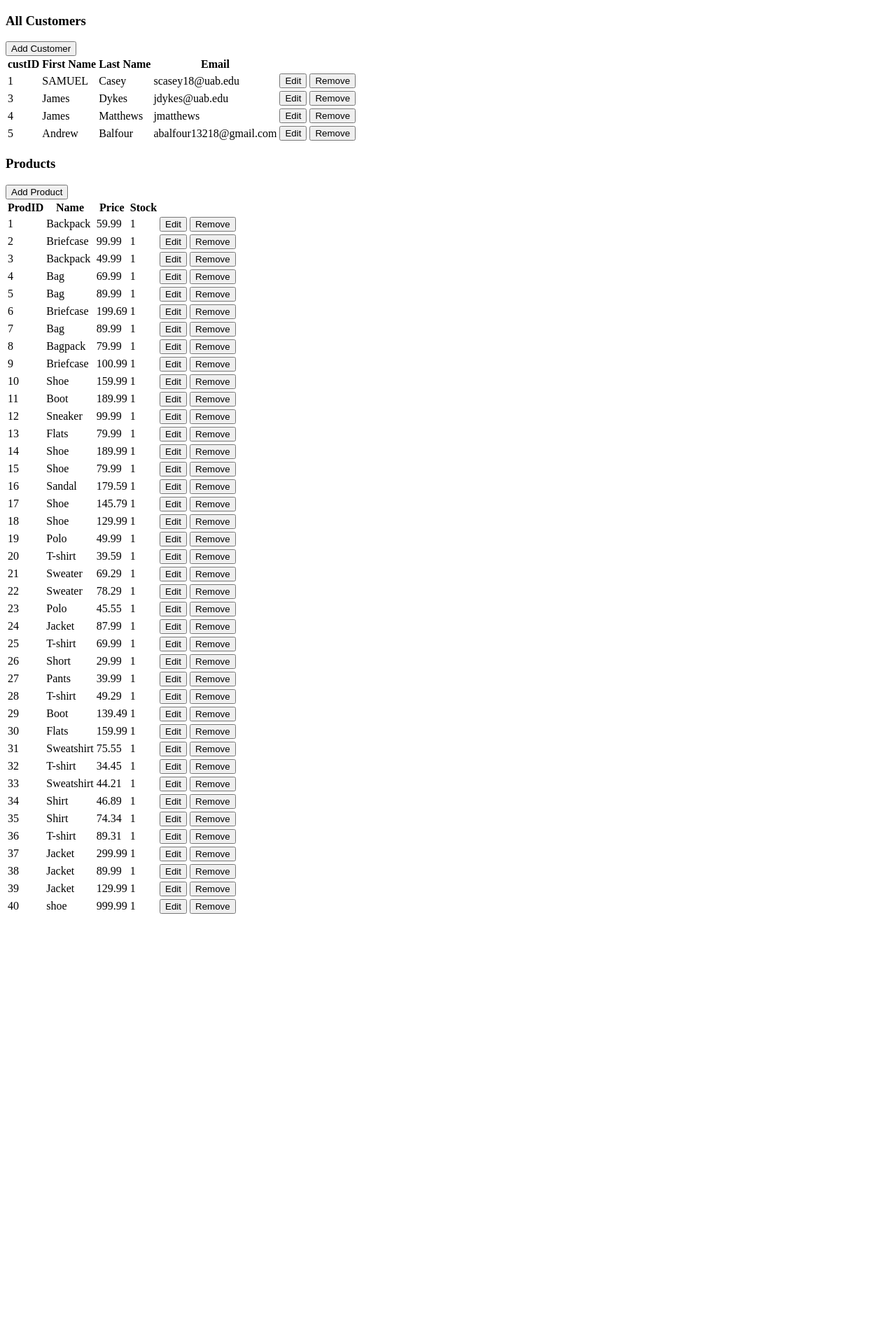
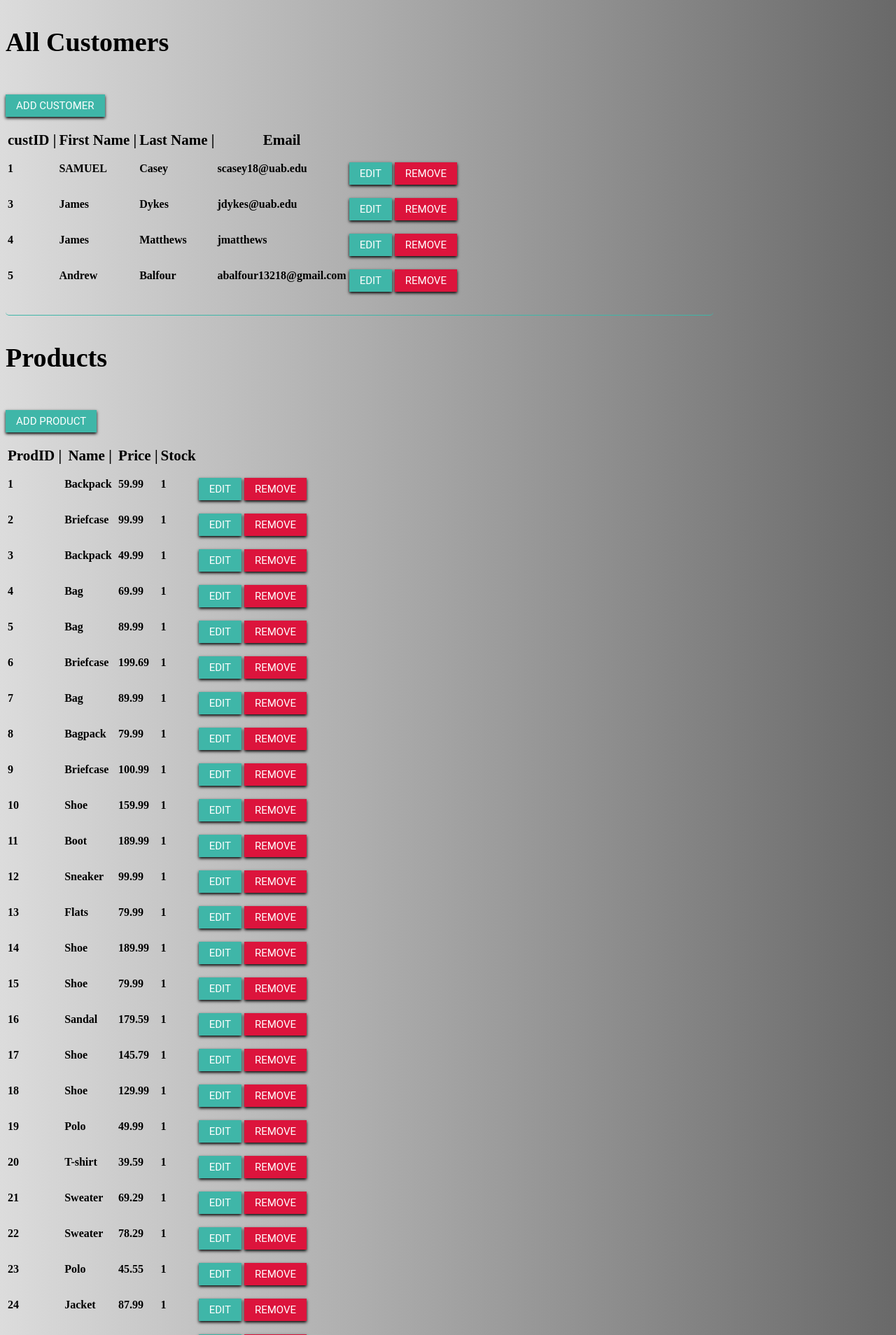
Before and after one commit to scasey18/SmartShop, a Flask app: page /admin in a window 1280 px wide. Shown: the top 1908 px of the page at 70% size. Before the commit the page ends 1306 px from the top, so only its background shows below. Run offline with Flask 2, Linux system fonts and the light colour scheme; a user stored in the database is signed in; data comes from the database, SQL or seed files in the repository; both versions use the stored data as it was after the commit.

Commit message:
admin and redeisgn of sites

```diff
--- a/templates/admin.html
+++ b/templates/admin.html
@@ -1,5 +1,126 @@
 <!DOCTYPE html>
 <html lang="en">
+
+
+
+<style type="text/css">
+    body {
+        background: linear-gradient(to right, #DCDCDC, #696969);
+        overflow-x: hidden;
+    }
+
+    .container {
+        background: #696969;
+        margin: 0 auto;
+        box-shadow: 10px 10px 20px 0px   #000;
+        margin-bottom: 50px;
+        border-radius: 10px;
+        margin-top: 50px;
+    }
+
+    .rightbox {
+        width: 60%;
+        margin-left: 27%;
+        /*display: none;*/
+    }
+
+    .tabShow {
+        transition: all .5s ease-in;
+        width: 80%
+
+    }
+
+    h1 {
+        font-family: "Monsterrat", sans-serif;
+        color: white;
+        font-size: 1.2rem;
+        margin-top: 40px;
+        margin-bottom: 35px;
+        font-size: 24px
+    }
+
+    h2 {
+        color: white;
+        font-family: "Roboto", sans-serif;
+        text-transform: uppercase;
+        font-size: 16px;
+        letter-spacing: 1px;
+        margin-left: 2px;
+        margin-top: 10px;
+    }
+
+    .input,
+    p {
+        border: 0;
+        border-bottom: 1px solid #3fb6a8;
+        width: 80%;
+        font-family: 'montserrat', sans-serif;
+        font-size: 1em;
+        padding: 7px 0;
+        color: #070707;
+        outline: none;
+        border-radius: 5px;
+    }
+
+    span {
+        font-size: .7em;
+        color: #777;
+    }
+
+    .btn {
+        font-family: "roboto", sans-serif;
+        text-transform: uppercase;
+        font-size: 15px;
+        border: 0;
+        color: #fff;
+        background: #3fb6a8;
+        padding: 7px 15px;
+        box-shadow: 0px 2px 4px 0px rgba(0, 0, 0, 2);
+        cursor: pointer;
+        margin-top: 15px;
+    }
+    .btnsub {
+      font-family: "roboto", sans-serif;
+        text-transform: uppercase;
+        font-size: 15px;
+        border: 0;
+        color: #fff;
+        background: #3fb6a8;
+        padding: 7px 15px;
+        box-shadow: 0px 2px 4px 0px rgba(0, 0, 0, 2);
+        cursor: pointer;
+        margin-top: 15px;
+    }
+
+    .btncan {
+      font-family: "roboto", sans-serif;
+        text-transform: uppercase;
+        font-size: 15px;
+        border: 0;
+        color: white;
+        background: #DC143C;
+        padding: 7px 15px;
+        box-shadow: 0px 2px 4px 0px rgba(0, 0, 0, 2);
+        cursor: pointer;
+        margin-top: 15px;
+    }
+
+    .billing {
+        height: 530px;
+    }
+
+    .titlehead {
+        color: black;
+        font-size: 38px;
+    }
+
+    .tablehead {
+      color: black;
+      font-size: 21px;
+    }
+
+</style>
+
 
 <head>
    <title>Admin Page</title>
@@ -7,8 +128,8 @@
 </head>
 
 <body>
-   <h3>All Customers</h3>
-   <div id="custForm">
+   <h3 class = "titlehead text-center">All Customers</h3>
+   <b><div id="custForm">
       <form id='AddCustForm' action='{{ request.path }}' method='post' hidden=true>
 		 <input class="Cust" hidden=true name="Customer" value="Add">
 		 <input class="Cust" name="id" type='text' value ="" hidden=true>
@@ -20,17 +141,19 @@
          <input class="Cust" name='email' type='text'><br>
          <label>Password:</label><br>
          <input class="Cust" name='pwd' type='text'><br>
-         <input type='submit' value='Submit'>
-		 <button type="button" onclick="cancelCust()">Cancel</button>
+         <input class = "btn" type='submit' value='Submit'>
+		 <button class = "btncan" type="button" onclick="cancelCust()">Cancel</button>
       </form>
-      <button id="AddCustButton" onclick="showCustForm()">Add Customer</button>
+      <button id="AddCustButton" class = "btn" onclick="showCustForm()">Add Customer</button>
+     <br>
+     <br>
    </div>
    <table>
       <thead>
-         <tr>
-            <th>custID</th>
-            <th>First Name</th>
-			<th>Last Name</th>
+         <tr class = "tablehead">
+            <th>custID |</th>
+            <th>First Name |</th>
+			<th>Last Name |</th>
             <th>Email</th>
          </tr>
       </thead>
@@ -39,23 +162,24 @@
          {% for cust in customer %}
          <tr>
 		 <form action='{{ request.path }}' method='post'>
-            <td id="id{{ cust.custID }}">{{ cust.custID }}</td>
+            <b><td id="id{{ cust.custID }}">{{ cust.custID }}</td>
             <td id="fName{{ cust.custID }}">{{ cust.fName }}</td>
 			<td id="lName{{ cust.custID }}">{{ cust.lName }}</td>
             <td id="emailAdr{{ cust.custID }}">{{ cust.emailAdr }}</td>
 			<td>
-				<button id="eCust{{ cust.custID }}" type="button" onclick="editCust({{cust.custID}})">Edit</button>
+				<button class = "btn" id="eCust{{ cust.custID }}" type="button" onclick="editCust({{cust.custID}})">Edit</button>
 			</td>
             <td>
                 <input hidden=true name="id" value={{ cust.custID }}>
-				<input id="rCust{{ cust.custID }}" type='submit' name="Customer" value='Remove'>
+				<input class = "btncan" id="rCust{{ cust.custID }}" type='submit' name="Customer" value='Remove'>
 			</td>
 			</form>
          </tr>
          {% endfor %}
       </tbody>
    </table>
-   <h3>Products</h3>
+   <p></p>
+   <h3 class = "titlehead">Products</h3>
    <div id="prodForm">
       <form id='AddProdForm' action='{{ request.path }}' method='post' hidden=true>
 		 <input class="Prod" hidden=true name="Product" value="Add">
@@ -68,34 +192,37 @@
          <input class="Prod" name='stock' type='number'><br>
          <label>Description:</label><br>
          <input class="Prod" name='desc' type='text'><br>
-         <input type='submit' value='Submit'>
-		 <button type="button" onclick="cancelProd()">Cancel</button>
+         <input class = "btn" type='submit' value='Submit'>
+		 <button class = "btncan" type="button" onclick="cancelProd()">Cancel</button>
       </form>
-      <button id="AddProdButton" onclick="showProdForm()">Add Product</button>
+      <button class = "btn" id="AddProdButton" onclick="showProdForm()">Add Product</button>
+      <br>
+      <br>
    </div>
    <table>
       <thead>
-         <tr>
-            <th>ProdID</th>
-            <th>Name</th>
-            <th>Price</th>
+         <tr class = "tablehead">
+            <th >ProdID |</th>
+            <th>Name |</th>
+            <th>Price |</th>
             <th>Stock</th>
          </tr>
       </thead>
       <tbody>
          {% for prod in products %}
 		 <form action='{{ request.path }}' method='post'>
+
          <tr>
             <td id="Pid{{ prod.prodID }}">{{ prod.prodID }}</td>
             <td id="name{{ prod.prodID }}">{{ prod.name }}</td>
             <td id="price{{ prod.prodID }}">{{ prod.price }}</td>
             <td id="curinv{{ prod.prodID }}">{{ prod.curinv }}</td>
 			<td>
-				<button id="eProd{{ prod.prodID }}" type="button" onclick="editProd({{ prod.prodID }})">Edit</button>
+				<button class = "btn" id="eProd{{ prod.prodID }}" type="button" onclick="editProd({{ prod.prodID }})">Edit</button>
 			</td>
             <td>
                 <input hidden=true name="id" value={{ prod.prodID }}>
-				<input id="rProd{{ prod.prodID }}" type='submit' name="Product" value='Remove'>
+				<input class = "btncan" id="rProd{{ prod.prodID }}" type='submit' name="Product" value='Remove'>
 			</td>
 			</form>
          </tr>
```
Also changed, not shown: templates/product.html (+2 -5 lines), sample.db.
